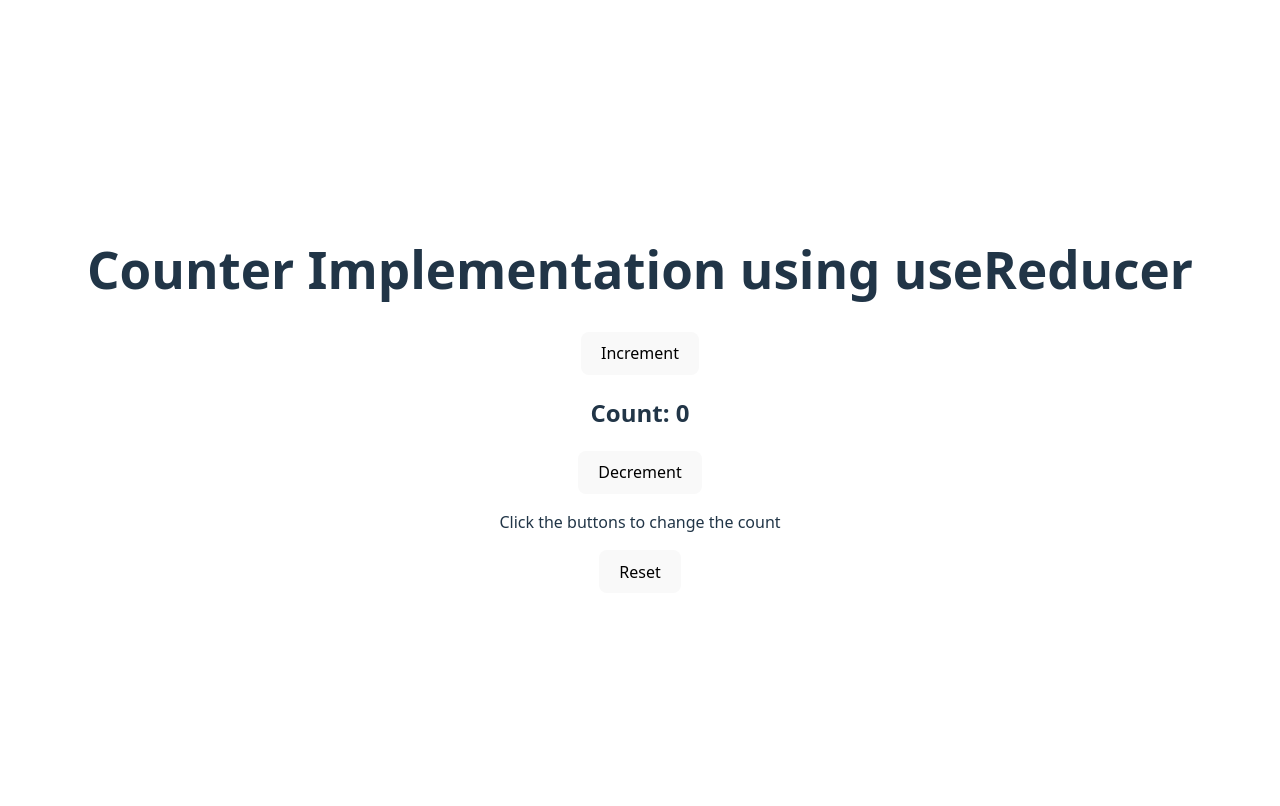
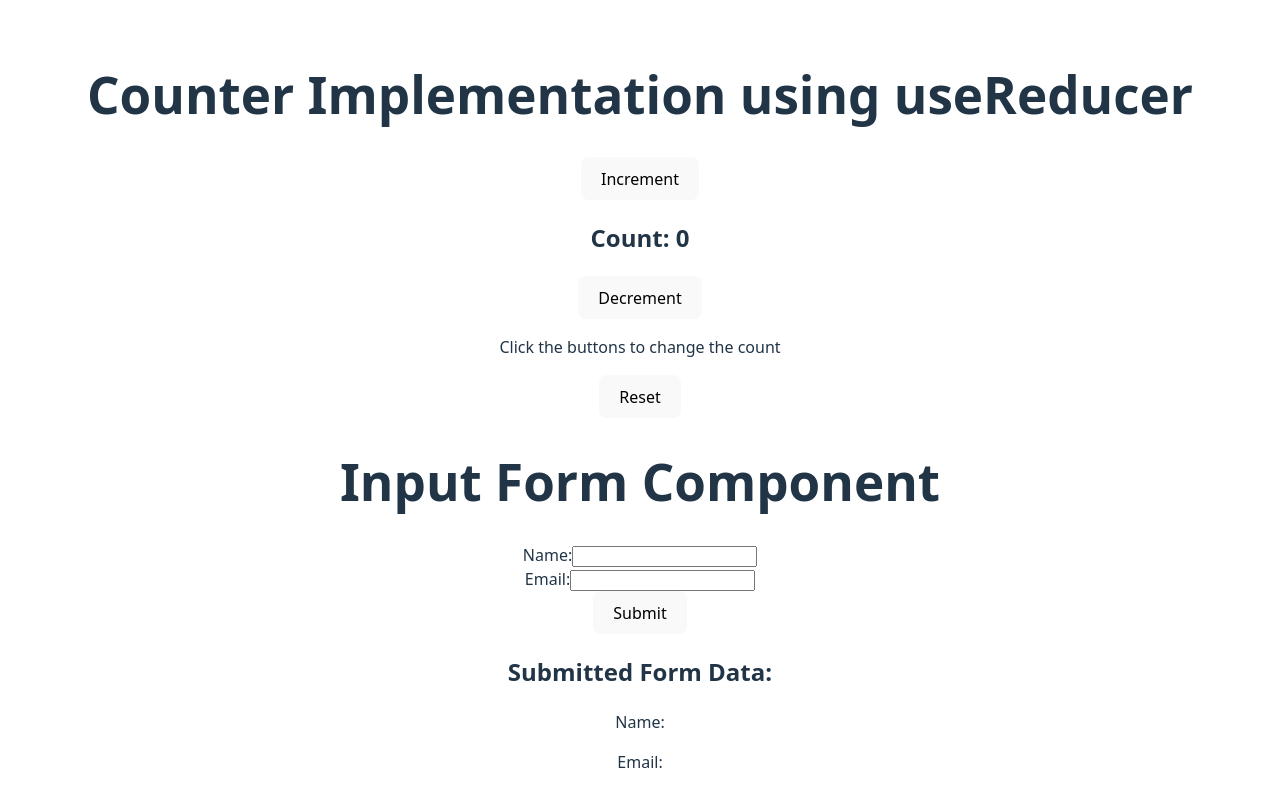
Before and after one commit to rtemre/learn-react, a React (Vite) app: page / in a window 1280 px wide. Shown: the top 806 px of the page. Built offline with nearby package versions, Linux system fonts and the light colour scheme.

Commit message:
Input Form using useReducer

```diff
--- a/src/App.tsx
+++ b/src/App.tsx
@@ -1,8 +1,14 @@
 import "./App.css";
 import Counter from "./components/Counter";
+import InputForm from "./components/InputForm";
 
 function App() {
-  return <Counter />;
+  return (
+    <>
+      <Counter />
+      <InputForm />
+    </>
+  );
 }
 
 export default App;
--- /dev/null
+++ b/src/components/InputForm.tsx
@@ -0,0 +1,51 @@
+import { useReducer } from "react";
+
+type FormState = { name: string; email: string };
+type ReducerAction = Partial<FormState>;
+
+function reducerFunction(state: FormState, action: ReducerAction): FormState {
+  return { ...state, ...action };
+}
+
+function InputForm() {
+  const initialState = { name: "", email: "" };
+  const [formData, setFormData] = useReducer(reducerFunction, initialState);
+  return (
+    <div>
+      <h1>Input Form Component</h1>
+      <form
+        onSubmit={(e) => {
+          e.preventDefault();
+          // handle submit logic here
+        }}
+      >
+        <label htmlFor="name">Name:</label>
+        <input
+          type="text"
+          id="name"
+          name="name"
+          value={formData.name}
+          onChange={(e) => setFormData({ name: e.target.value })}
+        />
+        <br />
+        <label htmlFor="email">Email:</label>
+        <input
+          type="email"
+          id="email"
+          name="email"
+          value={formData.email}
+          onChange={(e) => setFormData({ email: e.target.value })}
+        />
+        <br />
+        <button type="submit">Submit</button>
+      </form>
+      <div>
+        <h2>Submitted Form Data:</h2>
+        <p>Name: {formData.name}</p>
+        <p>Email: {formData.email}</p>
+      </div>
+    </div>
+  );
+}
+
+export default InputForm;
```
